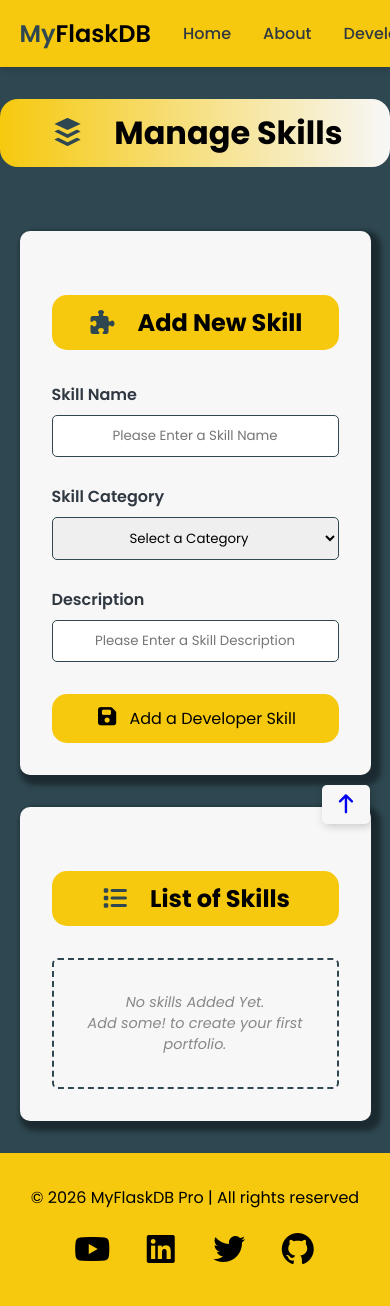
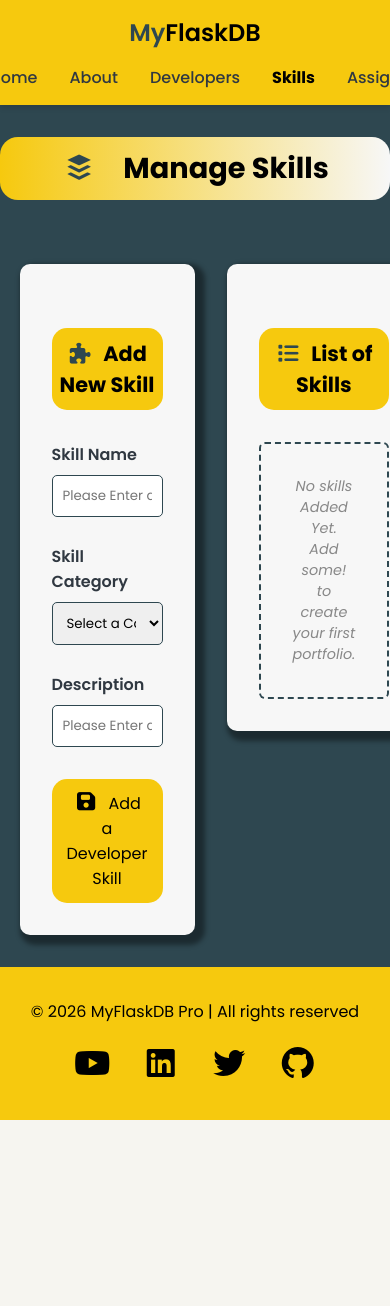
Before and after one commit to Mohd-Idris/Module-4-Project-Python-Flask-DB, a Flask app: page /skills in a window 390 px wide; the page is wider, and only the part inside the window is pictured. After the commit the page ends 1120 px from the top of that part, so only its background shows below. Run offline with Flask 3, Linux system fonts and the light colour scheme; data that the repository does not hold is empty; some libraries are stand-ins or nearby versions.

Commit message:
Added Responsiveness for screen up to 768px

```diff
--- a/static/css/style.css
+++ b/static/css/style.css
@@ -232,7 +232,8 @@ body.edit-dev-skill-page {
 .dev-title i,
 .edit-dev-title i,
 .skill-title i,
-.edit-skill-title i {
+.edit-skill-title i,
+.dev-skills-title i {
   color: var(--base-color);
   margin-right: 20px;
 }
@@ -240,7 +241,8 @@ body.edit-dev-skill-page {
 .dev-title-span,
 .edit-dev-title-span,
 .skill-title-span,
-.edit-skill-title-span {
+.edit-skill-title-span,
+.dev-skills-title-span {
   color: var(--general--color);
 }
 
@@ -287,8 +289,10 @@ body.edit-dev-skill-page {
 .add-skill-form input,
 .add-skill-form select,
 .edit-skill-form input,
+.edit-skill-form textarea,
 .edit-skill-form select,
-.assign-skill-developer-form select {
+.assign-skill-developer-form select,
+.edit-dev-skill-form input {
   width: 100%;
   padding: 10px;
   margin-bottom: 1rem;
@@ -296,10 +300,21 @@ body.edit-dev-skill-page {
   border-radius: 5px;
 }
 
+.edit-dev-skill-form input {
+  background-color: var(--base-color);
+  color: var(--input-color);
+}
+
+.pro-level-span {
+  font-size: 0.85rem;
+  color: var(--status-color);
+}
+
 .add-developer-form input:focus,
 .edit-developer-form input:focus,
 .add-skill-form input:focus:not(.range-input),
-.edit-skill-form input:focus {
+.edit-skill-form input:focus,
+.edit-skill-form textarea:focus {
   outline: none;
   border-color: var(--accent-color);
   box-shadow: 0 0 5px var(--accent-color);
@@ -539,7 +554,8 @@ body.edit-dev-skill-page {
 /* Skills Page styling */
 /* ------------------ */
 .add-skill-form input[placeholder],
-.add-skill-form select {
+.add-skill-form select,
+.edit-dev-skill-form input {
   text-align: center;
 }
 
@@ -711,3 +727,92 @@ footer {
 
 /* End of Footer Page styling */
 /* ------------------------- */
+
+
+/* Responsiveness */
+/* ------------header------------- */
+
+@media (max-width: 768px) {
+  .scroll-up {
+    display: none;
+  }
+
+  .header-container {
+    flex-direction: column;
+    gap: 15px;
+    padding: 15px 5%;
+  }
+
+  .nav-links {
+    /* gap: 1rem; */
+  }
+
+  /* ----------------------- */
+  /* -------------home page-------------- */
+  .hero-container {
+    grid-template-columns: 1fr;
+    gap: 0.5rem;
+    text-align: center;
+  }
+
+  .hero-container h1 {
+    font-size: 1.8rem;
+  }
+
+  .hero-container .hero-image {
+    display: flex;
+    justify-content: center;
+    margin-top: 0.5rem;
+  }
+
+  /* ----------------------- */
+  /* ------------developers----------- */
+
+  body.developers-page .dev-title,
+  body.edit-developers-page .edit-dev-title,
+  body.skills-page .skill-title,
+  body.edit-skill-page .edit-skill-title,
+  body.dev-skills-page .dev-skills-title,
+  body.edit-dev-skill-page .edit-skill-title {
+    font-size: 1.8rem;
+  }
+
+  .two-columns-container {
+    grid-template-columns: repeat(2, 1fr);
+  }
+
+
+  .right-heading-title {
+    font-size: 1.3rem;
+    padding: 10px 10px;
+  }
+
+  .left-heading-title {
+    font-size: 1.3rem;
+    padding: 10px 0.33rem;
+  }
+
+  .left-heading-title i,
+  .right-heading-title i {
+    margin-right: 10px;
+  }
+
+  /* ----------------------- */
+  /* ----------edit-developers---------- */
+
+  .edit-heading-title,
+  .edit-skill-title {
+    font-size: 1.5rem;
+  }
+
+  body.edit-developers-page .edit-dev-title,
+  body.edit-skill-page .edit-skill-title,
+  body.edit-dev-skill-page .edit-skill-title {
+    max-width: 500px;
+  }
+
+  /* ----------------------- */
+
+
+
+}
--- a/templates/edit-skills.html
+++ b/templates/edit-skills.html
@@ -12,7 +12,8 @@
       <input type="text" id="name" name="name" value="{{ skill.name }}" />
       <!-- Skill Description -->
       <label for="description" class="Add-form-label">Description</label>
-      <input type="text" id="description" name="description" value="{{ skill.description }}" />
+      <!-- <input type="text" id="description" name="description" value="{{ skill.description }}" /> -->
+      <textarea id="description" name="description" rows="5" cols="30">{{ skill.description }}</textarea>
       <!-- Skill Category -->
       <label for="category" class="Add-form-label">Category</label>
       <select id="category" name="category">
```
Also changed, not shown: templates/edit-dev-skills.html (+5 -4 lines).
